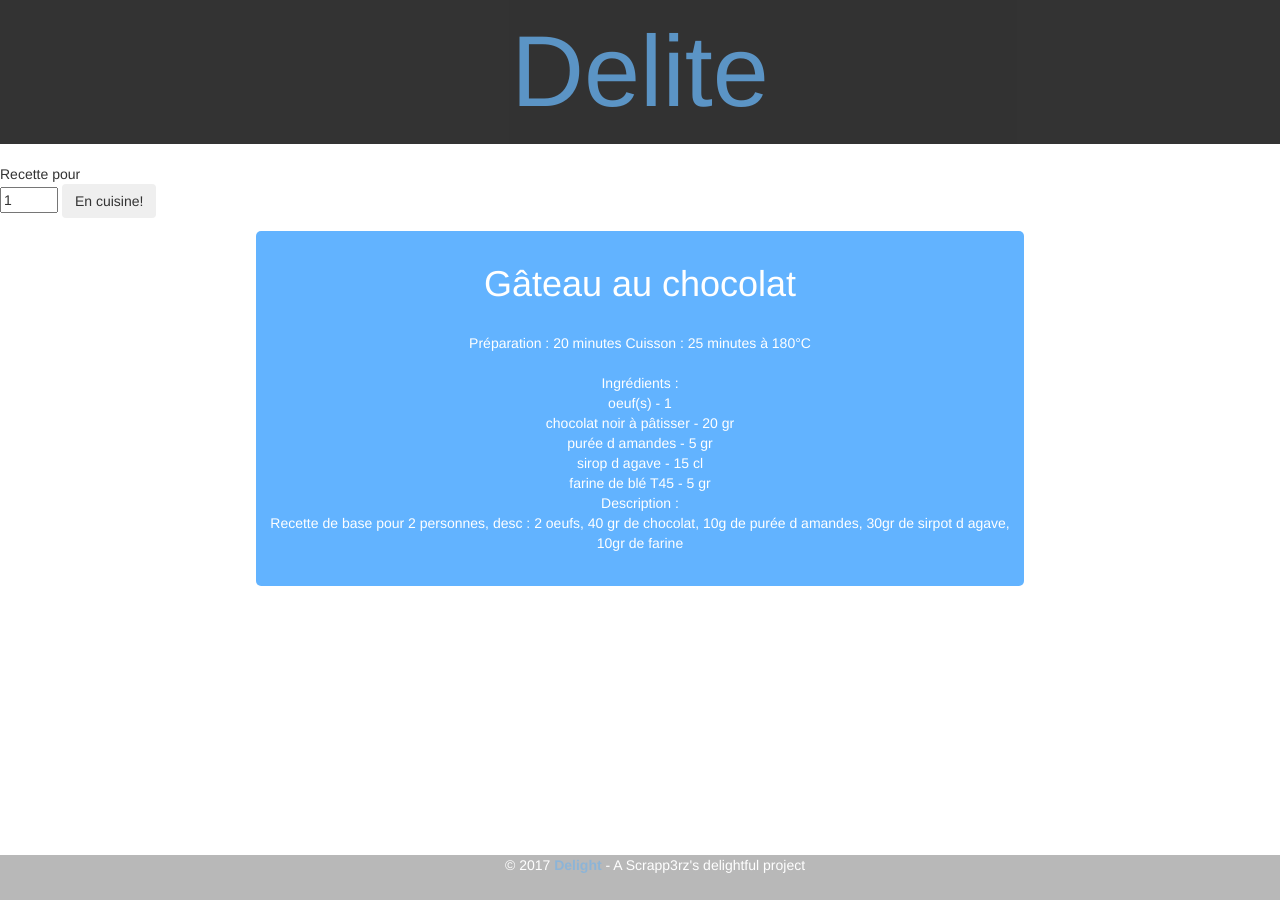
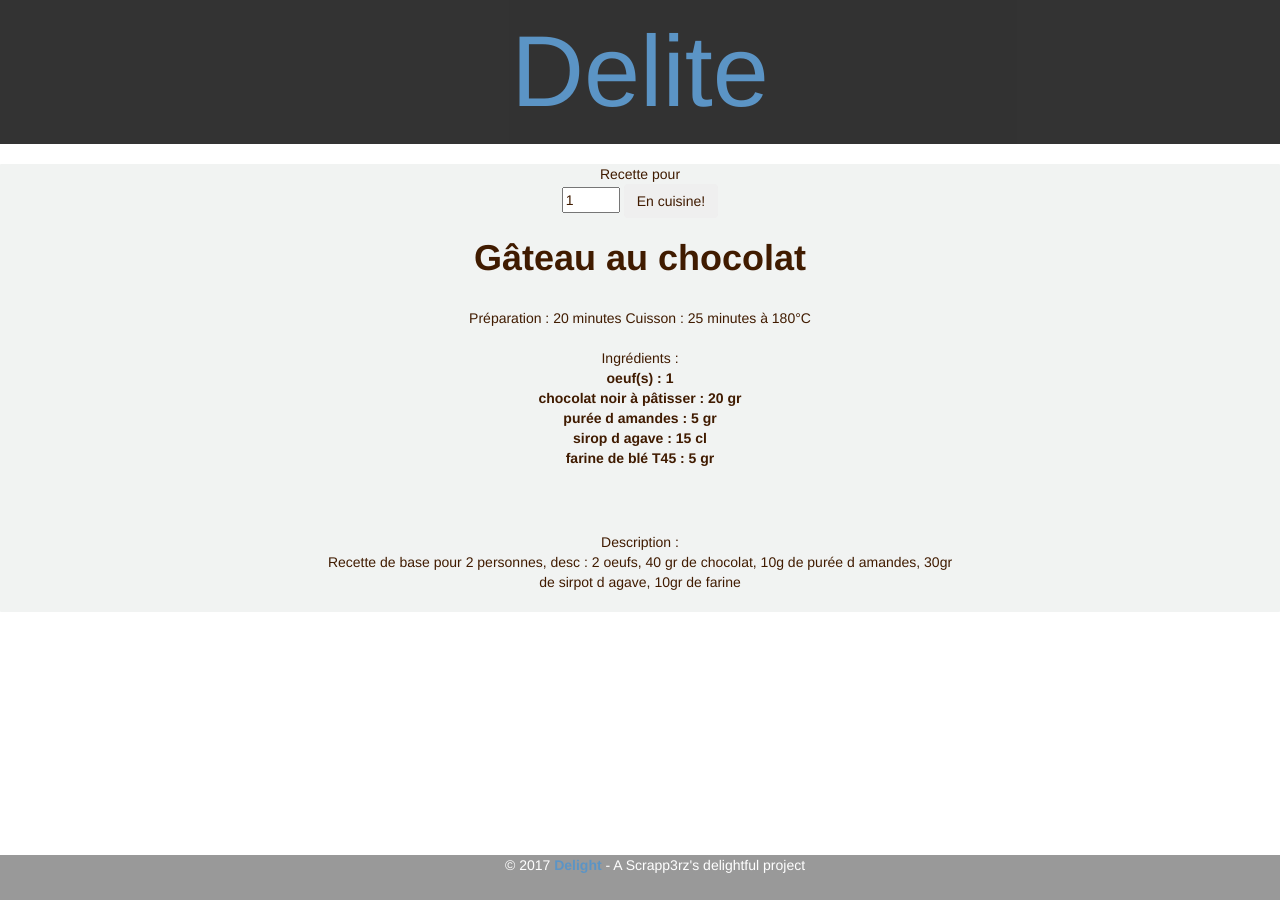
Before and after one commit to scrapp3rz/Delite, a PHP site: page /pageRecette.php in a window 1280 px wide. Run offline with PHP 8.4, Linux system fonts and the light colour scheme; data comes from the database, SQL or seed files in the repository.

Commit message:
css changement couleurs page finale recette

```diff
--- a/assets/css/style.css
+++ b/assets/css/style.css
@@ -1,3 +1,50 @@
+html, body, div, span, applet, object, iframe,
+h1, h2, h3, h4, h5, h6, p, blockquote, pre,
+a, abbr, acronym, address, big, cite, code,
+del, dfn, em, img, ins, kbd, q, s, samp,
+small, strike, strong, sub, sup, tt, var,
+b, u, i, center,
+dl, dt, dd, ol, ul, li,
+fieldset, form, label, legend,
+table, caption, tbody, tfoot, thead, tr, th, td,
+article, aside, canvas, details, embed,
+figure, figcaption, footer, header, hgroup,
+menu, nav, output, ruby, section, summary,
+time, mark, audio, video {
+	margin: 0;
+	padding: 0;
+	border: 0;
+	font-size: 100%;
+	font: inherit;
+	vertical-align: baseline;
+}
+/* HTML5 display-role reset for older browsers */
+article, aside, details, figcaption, figure,
+footer, header, hgroup, menu, nav, section {
+	display: block;
+}
+body {
+	line-height: 1;
+}
+ol, ul {
+	list-style: none;
+}
+blockquote, q {
+	quotes: none;
+}
+blockquote:before, blockquote:after,
+q:before, q:after {
+	content: '';
+	content: none;
+}
+table {
+	border-collapse: collapse;
+	border-spacing: 0;
+}
+
+
+
+
 
 html {
   height: 100%;
@@ -455,27 +536,44 @@ html body .container-fluid.body-content {
 /* page Recette ============================== */
 
 .div-couleur0 {
-    background: #1F93FF;
+    background:  	#F1F3F2;
     border-radius: 1px;
     transition: all 0.2s;
 	text-align: center;
-	color: #fff;
-	padding: 1% 1% 1% 1%;
-	margin-left: 20%;
-	margin-right: 20%;
-	margin-top: 1%;
-	margin-bottom: 1%;
+	color: #401B00;
+	padding: 0% 0% 0% 0%;
+	margin-left: 0%;
+	margin-right: 0%;
+	margin-top: 0%;
+	margin-bottom: 0%;
 	font-size: 1em;
 	text-decoration: none;
-	opacity: 0.7;
-	border-radius: 5px;
+	opacity: 1;
+
 
 }
 
+.recetteConsigne {
+    background:  	#F1F3F2;
+    border-radius: 1px;
+    transition: all 0.2s;
+	text-align: center;
+	color: #401B00;
+	padding: 0% 0% 0% 0%;
+	margin-left: 25%;
+	margin-right: 25%;
+	margin-top: 5%;
+	margin-bottom: 0%;
+	font-size: 1em;
+	text-decoration: none;
+	opacity: 1;
+}
 
 
-
-
+.pagentiere {
+ 	background: #F1F3F2;
+	padding: 0% 0% 0% 0%;
+}
 
 
 
--- a/pageRecette.php
+++ b/pageRecette.php
@@ -1,3 +1,5 @@
+
+
 
     <?php include("entete.php"); ?>
 
@@ -18,7 +20,7 @@ $data = recipeFor2b($id_recette,$numberToSubmit);
 ?>
 
 
- <div class="modifquantite">
+ <div class="div-couleur0">
 Recette pour
 
 <form method="GET">
@@ -27,18 +29,17 @@ Recette pour
 <input type="hidden" name="id_recette" value="<?php echo $id_recette; ?>">
 
         </form>
-    </div>
 
 
 
 
 
-<div class="div-couleur0" >
+
 
 
    <p class="titrerecette">
 
-  <h1> <?php echo $data[0]['nomrecette'];    ?> </h1>
+  <h1> <strong> <?php echo $data[0]['nomrecette'];    ?> </strong></h1>
 </p> <br>
 
 <div class="recettePrepareTime">
@@ -55,15 +56,13 @@ Recette pour
 
 
 <div class="recetteIngredient">
-    Ingrédients : <br>
+    Ingrédients : <br> <strong>
 <?php // boucle pour afficher les ingrédients et quantité
 foreach ($data as $key => $values) {
-    echo $values['nomingredient'].' - '.$values['newQuantite'].' '.$values['type_mesure'].'<br>'."\n";
+    echo $values['nomingredient'].' : '.$values['newQuantite'].' '.$values['type_mesure'].'<br>'."\n";
 }
-
-
-
 ?>
+</strong>
 
 <div class="recetteConsigne">
     Description : <br>
@@ -73,5 +72,4 @@ foreach ($data as $key => $values) {
 
     </div>
 
-
 <?php include("pieddepage.php"); ?>
```
Also changed, not shown: other parts of assets/css/style.css (+36 -2 lines), index.php (+19 -16 lines), assets/images/Cookie1.png (added), assets/images/cookiesvert.jpg (added).
